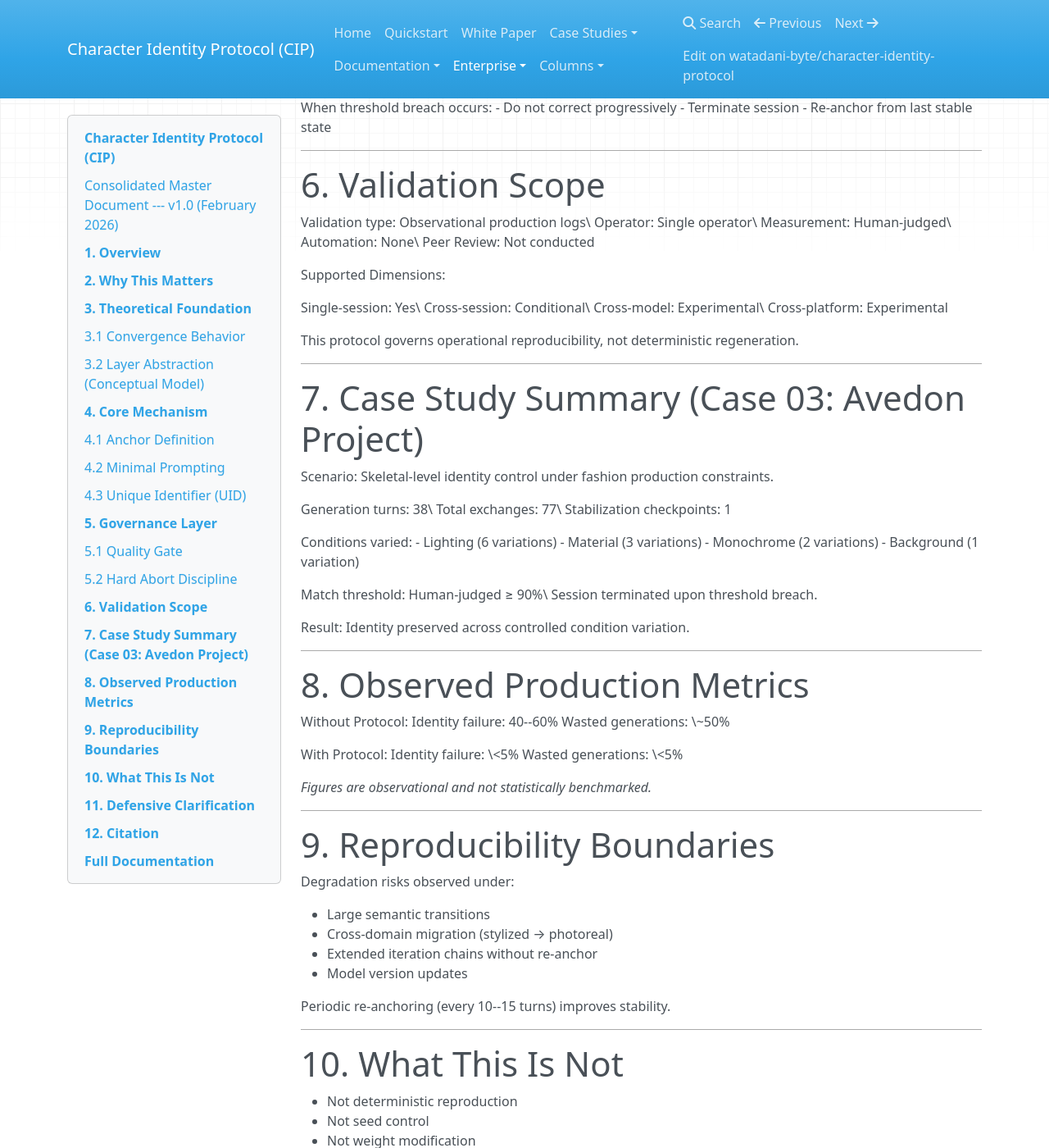
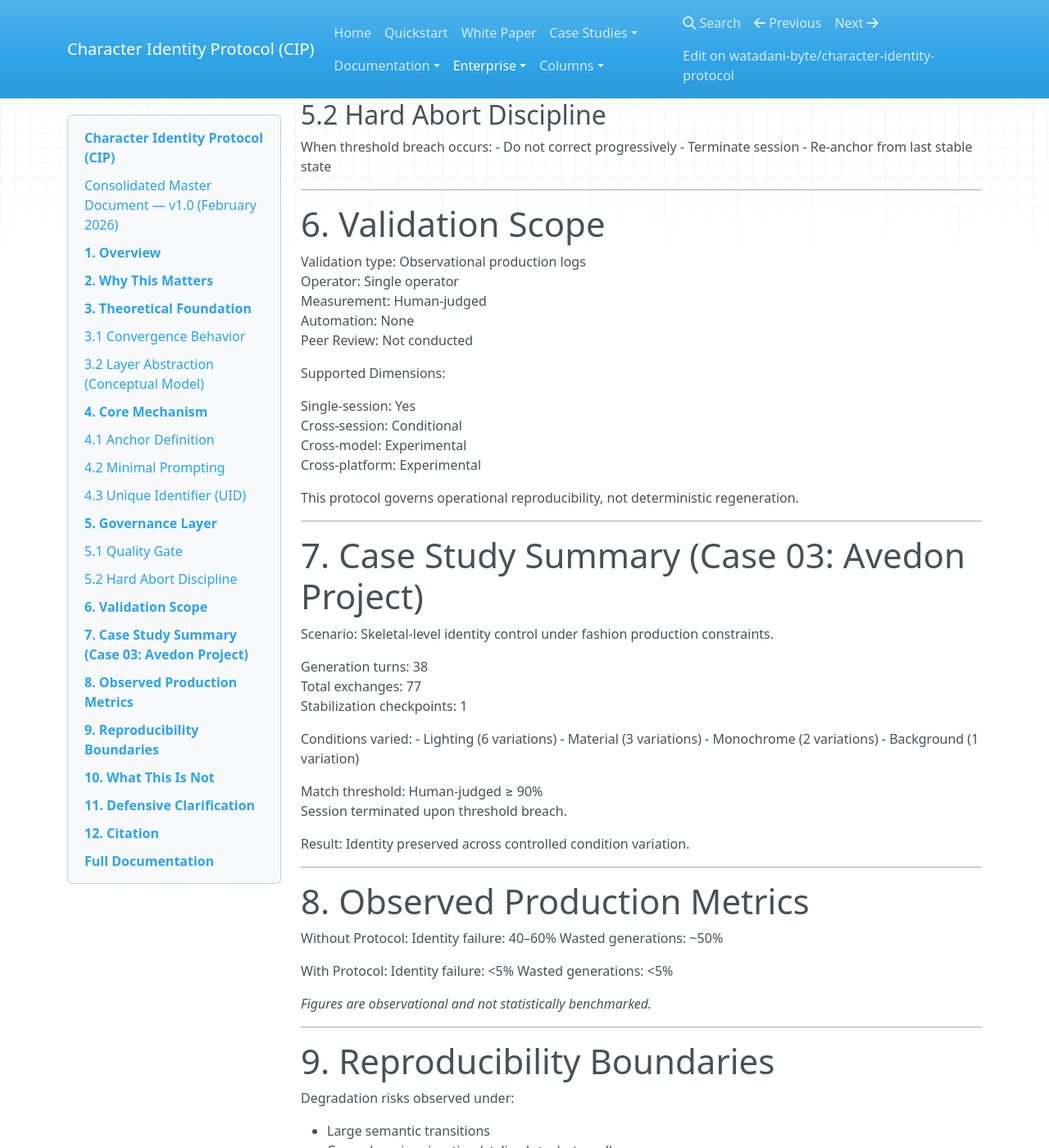
Before and after one commit to watadani-byte/character-identity-protocol, an MkDocs documentation site: the page built from docs/master_document.md, in a window 1280 px wide and 1400 px high, scrolled down 1827 px. Shown: the whole window at 82% size. Built offline with MkDocs 1.6.1, drawn with Linux system fonts in a browser that asks for light colours; nearby versions of some CDN libraries; some of the changed text lies outside the part shown.

Commit message:
Update master_document.md

```diff
--- a/docs/master_document.md
+++ b/docs/master_document.md
@@ -1,8 +1,8 @@
 # Character Identity Protocol (CIP)
 
-## Consolidated Master Document --- v1.0 (February 2026)
+## Consolidated Master Document — v1.0 (February 2026)
 
-------------------------------------------------------------------------
+-----
 
 # 1. Overview
 
@@ -21,7 +21,7 @@ Convergence
 This shifts identity control from model modification to operational
 governance.
 
-------------------------------------------------------------------------
+-----
 
 # 2. Why This Matters
 
@@ -31,30 +31,30 @@ controllable convergence process.
 
 The protocol works with model optimization rather than against it.
 
-------------------------------------------------------------------------
+-----
 
 # 3. Theoretical Foundation
 
 ## 3.1 Convergence Behavior
 
-High-coherence outputs ("Miracle Images") are treated as solution
-states. These represent transient local optima in the model's latent
+High-coherence outputs (“Miracle Images”) are treated as solution
+states. These represent transient local optima in the model’s latent
 space.
 
 CIP operationalizes this by stabilizing around those solution states.
 
 ## 3.2 Layer Abstraction (Conceptual Model)
 
-Layer A -- Language Interpretation\
-Layer B -- Reconstruction / Optimization\
-Layer C -- Execution / Sampling
+Layer A – Language Interpretation
+Layer B – Reconstruction / Optimization
+Layer C – Execution / Sampling
 
 *This is a theoretical abstraction, not a claim about proprietary
 architecture.*
 
 Anchors constrain Layer B behavior through input design.
 
-------------------------------------------------------------------------
+-----
 
 # 4. Core Mechanism
 
@@ -67,10 +67,10 @@ previously validated in production.
 
 ## 4.2 Minimal Prompting
 
--   Factual attributes only
--   No adjectives
--   No mood terms
--   No interpretive expansion
+- Factual attributes only
+- No adjectives
+- No mood terms
+- No interpretive expansion
 
 Goal: reduce reconstruction variance.
 
@@ -79,7 +79,7 @@ Goal: reduce reconstruction variance.
 Stable linguistic token referencing a converged identity state. Reduces
 cognitive and computational re-description overhead.
 
-------------------------------------------------------------------------
+-----
 
 # 5. Governance Layer
 
@@ -96,79 +96,79 @@ Failure → Immediate Hard Abort.
 When threshold breach occurs: - Do not correct progressively - Terminate
 session - Re-anchor from last stable state
 
-------------------------------------------------------------------------
+-----
 
 # 6. Validation Scope
 
-Validation type: Observational production logs\
-Operator: Single operator\
-Measurement: Human-judged\
-Automation: None\
+Validation type: Observational production logs
+Operator: Single operator
+Measurement: Human-judged
+Automation: None
 Peer Review: Not conducted
 
 Supported Dimensions:
 
-Single-session: Yes\
-Cross-session: Conditional\
-Cross-model: Experimental\
+Single-session: Yes
+Cross-session: Conditional
+Cross-model: Experimental
 Cross-platform: Experimental
 
 This protocol governs operational reproducibility, not deterministic
 regeneration.
 
-------------------------------------------------------------------------
+-----
 
 # 7. Case Study Summary (Case 03: Avedon Project)
 
 Scenario: Skeletal-level identity control under fashion production
 constraints.
 
-Generation turns: 38\
-Total exchanges: 77\
+Generation turns: 38
+Total exchanges: 77
 Stabilization checkpoints: 1
 
 Conditions varied: - Lighting (6 variations) - Material (3 variations) -
 Monochrome (2 variations) - Background (1 variation)
 
-Match threshold: Human-judged ≥ 90%\
+Match threshold: Human-judged ≥ 90%
 Session terminated upon threshold breach.
 
 Result: Identity preserved across controlled condition variation.
 
-------------------------------------------------------------------------
+-----
 
 # 8. Observed Production Metrics
 
-Without Protocol: Identity failure: 40--60% Wasted generations: \~50%
+Without Protocol: Identity failure: 40–60% Wasted generations: ~50%
 
-With Protocol: Identity failure: \<5% Wasted generations: \<5%
+With Protocol: Identity failure: <5% Wasted generations: <5%
 
 *Figures are observational and not statistically benchmarked.*
 
-------------------------------------------------------------------------
+-----
 
 # 9. Reproducibility Boundaries
 
 Degradation risks observed under:
 
--   Large semantic transitions
--   Cross-domain migration (stylized → photoreal)
--   Extended iteration chains without re-anchor
--   Model version updates
+- Large semantic transitions
+- Cross-domain migration (stylized → photoreal)
+- Extended iteration chains without re-anchor
+- Model version updates
 
-Periodic re-anchoring (every 10--15 turns) improves stability.
+Periodic re-anchoring (every 10–15 turns) improves stability.
 
-------------------------------------------------------------------------
+-----
 
 # 10. What This Is Not
 
--   Not deterministic reproduction
--   Not seed control
--   Not weight modification
--   Not proprietary model access
--   Not a fine-tuning method
+- Not deterministic reproduction
+- Not seed control
+- Not weight modification
+- Not proprietary model access
+- Not a fine-tuning method
 
-------------------------------------------------------------------------
+-----
 
 # 11. Defensive Clarification
 
@@ -176,7 +176,7 @@ This document reflects operational observations and governance
 methodology. It does not claim access to internal model parameters or
 hidden architectural layers.
 
-------------------------------------------------------------------------
+-----
 
 # 12. Citation
 
@@ -186,17 +186,18 @@ Probabilistic Generative Systems}, author={Watadani}, year={2026},
 note={GitHub Repository},
 url={https://github.com/watadani-byte/character-identity-protocol} }
 
-------------------------------------------------------------------------
+-----
 
 Status: Consolidated Draft v1.0
 
-------------------------------------------------------------------------
+-----
 
 # Full Documentation
 
 This document is a consolidated overview. Detailed documentation is available in the repository:
 
 **Core**
+
 - [Quickstart Guide](quickstart.md)
 - [Technical Mechanism](technical_mechanism.md)
 - [Architecture Diagram](architecture_diagram.md)
```
Also changed, not shown: other parts of docs/master_document.md (+7 -3 lines).
